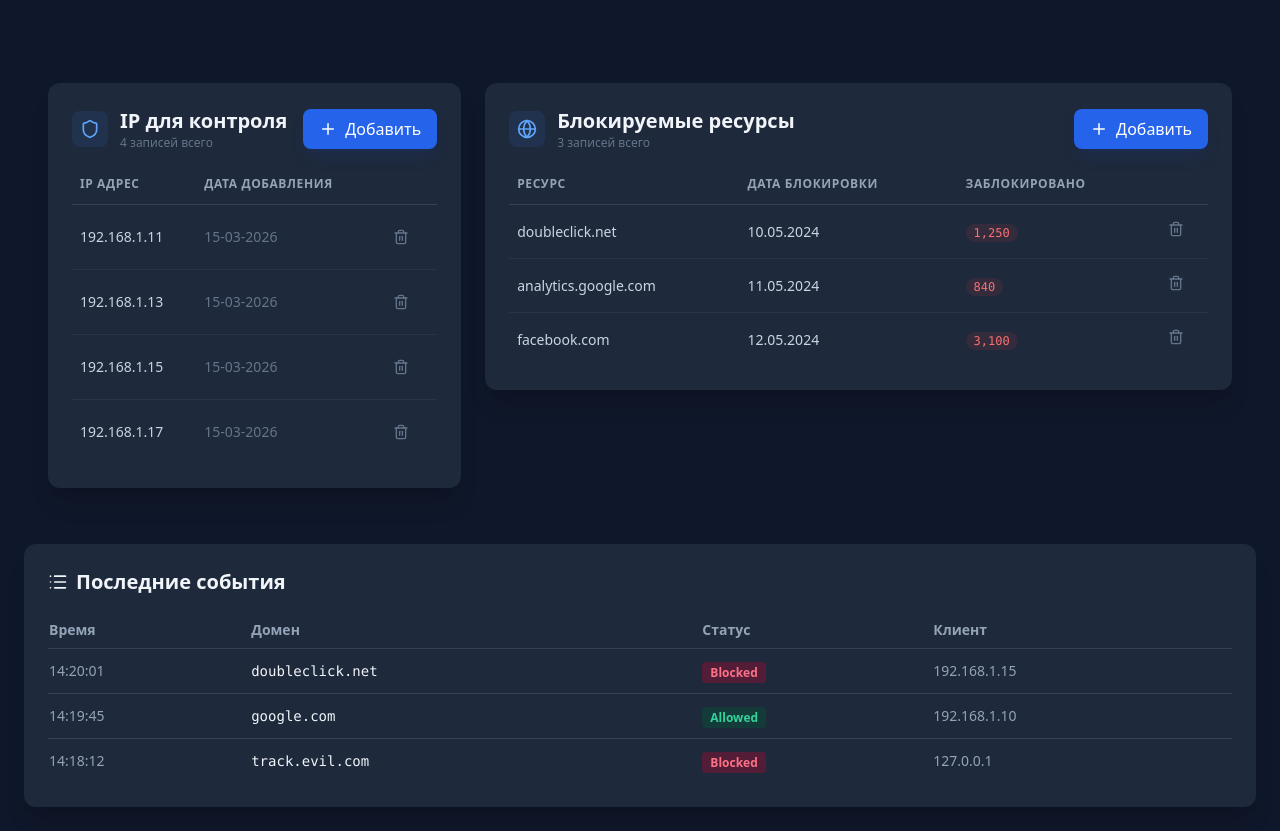
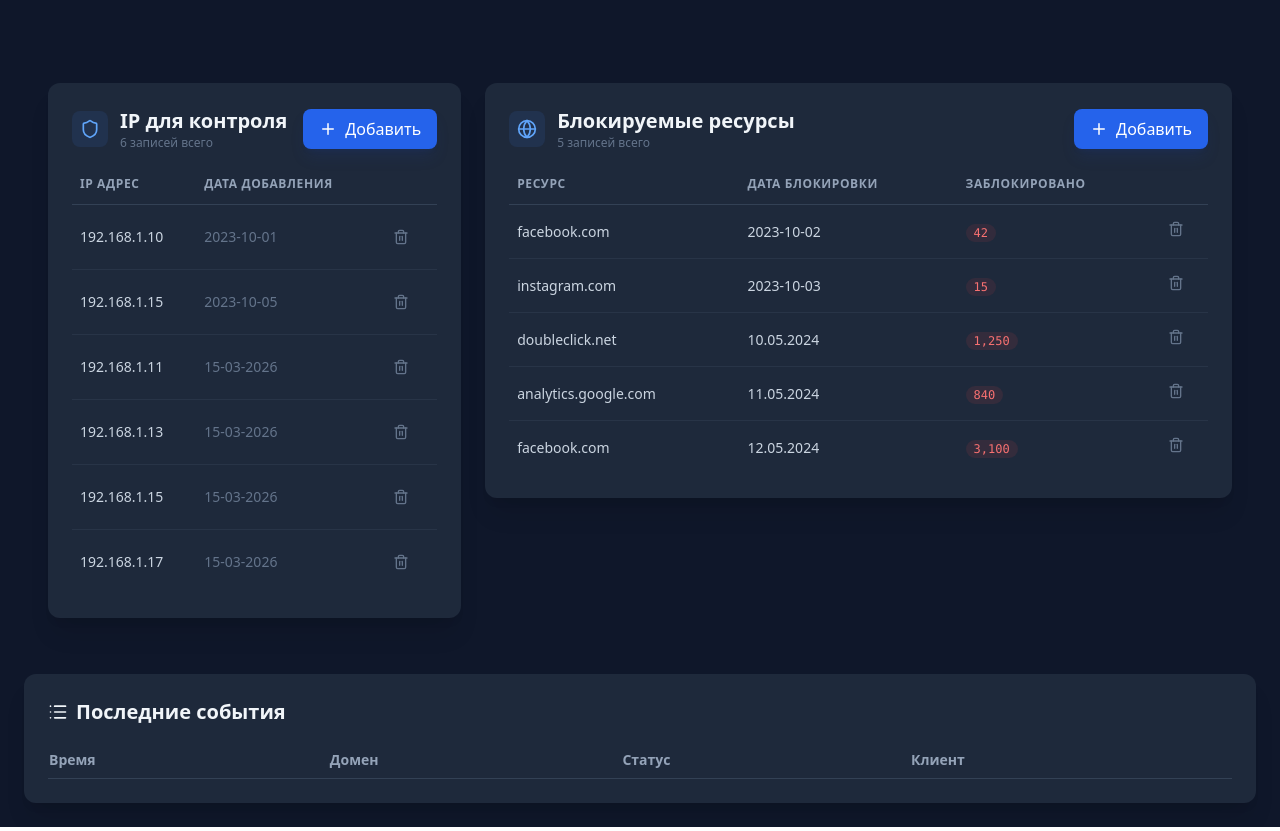
Before and after one commit to bolf/ibgahimsDnsGuard, a React (Create React App) app in the folder frontend/: page / in a window 1280 px wide. Shown: the part 260-1091 px from the top of the page. Built offline with nearby package versions, Linux system fonts and the light colour scheme; the HTML template or start-up script is replaced by a standard one.

Commit message:
extracted types and mocks

```diff
--- a/frontend/src/App.tsx
+++ b/frontend/src/App.tsx
@@ -5,45 +5,9 @@ import ConfirmModal from './components/ConfirmModal';
 import InputModal from './components/InputModal';
 import { isValidLocalIP } from './utils/validators';
 import { Shield, Trash2, Activity, BarChart3, List, Globe } from 'lucide-react';
+import { ControlledIP, BlockedResource, DataType } from './types/dns';
+import { MOCK_IPs, MOCK_RESOURCES, MOCK_STATS } from './data/mocks';
 
-// Имитируем данные от нашего будущего Java-сердца
-const MOCK_STATS = {
-  active: true,
-  blockedCount: 1243,
-  totalQueries: 8540,
-  uptime: "12ч 43м"
-};
-
-const MOCK_IPs = [
-  { ip: "192.168.1.11", addDate: '15-03-2026' },
-  { ip: "192.168.1.13", addDate: '15-03-2026' },
-  { ip: "192.168.1.15", addDate: '15-03-2026' },
-  { ip: "192.168.1.17", addDate: '15-03-2026' },
-];
-
-interface ControlledIP {
-  ip: string;
-  addDate: string;
-}
-
-interface BlockedResource {
-  id: string;
-  resource: string;
-  blockDate: string;
-  requestCount: number;
-}
-
-const MOCK_LOGS = [
-  { id: 1, time: "14:20:01", domain: "doubleclick.net", status: "Blocked", client: "192.168.1.15" },
-  { id: 2, time: "14:19:45", domain: "google.com", status: "Allowed", client: "192.168.1.10" },
-  { id: 3, time: "14:18:12", domain: "track.evil.com", status: "Blocked", client: "127.0.0.1" },
-];
-
-const MOCK_RESOURCES: BlockedResource[] = [
-  { id: '1', resource: 'doubleclick.net', blockDate: '10.05.2024', requestCount: 1250 },
-  { id: '2', resource: 'analytics.google.com', blockDate: '11.05.2024', requestCount: 840 },
-  { id: '3', resource: 'facebook.com', blockDate: '12.05.2024', requestCount: 3100 }
-];
 
 export default function Dashboard() {
   type DataType = 'ip' | 'resource';
@@ -249,21 +213,6 @@ export default function Dashboard() {
                 <th>Клиент</th>
               </tr>
             </thead>
-            <tbody className="divide-y divide-slate-700">
-              {MOCK_LOGS.map(log => (
-                <tr key={log.id} className="hover:bg-slate-750 transition">
-                  <td className="py-3 text-slate-400 text-sm">{log.time}</td>
-                  <td className="font-mono text-sm">{log.domain}</td>
-                  <td>
-                    <span className={`px-2 py-0.5 rounded text-xs font-bold ${log.status === 'Blocked' ? 'bg-rose-900/50 text-rose-400' : 'bg-emerald-900/50 text-emerald-400'
-                      }`}>
-                      {log.status}
-                    </span>
-                  </td>
-                  <td className="text-slate-400 text-sm">{log.client}</td>
-                </tr>
-              ))}
-            </tbody>
           </table>
         </div>
       </div>
--- /dev/null
+++ b/frontend/src/data/mocks.ts
@@ -0,0 +1,25 @@
+import { ControlledIP, BlockedResource, Stats } from '../types/dns';
+
+export const MOCK_IPs: ControlledIP[] = [
+  { ip: '192.168.1.10', addDate: '2023-10-01' },
+  { ip: '192.168.1.15', addDate: '2023-10-05' },
+  { ip: "192.168.1.11", addDate: '15-03-2026' },
+  { ip: "192.168.1.13", addDate: '15-03-2026' },
+  { ip: "192.168.1.15", addDate: '15-03-2026' },
+  { ip: "192.168.1.17", addDate: '15-03-2026' },
+];
+
+export const MOCK_RESOURCES: BlockedResource[] = [
+  { id: '1', resource: 'facebook.com', blockDate: '2023-10-02', requestCount: 42 },
+  { id: '2', resource: 'instagram.com', blockDate: '2023-10-03', requestCount: 15 },
+  { id: '1', resource: 'doubleclick.net', blockDate: '10.05.2024', requestCount: 1250 },
+  { id: '2', resource: 'analytics.google.com', blockDate: '11.05.2024', requestCount: 840 },
+  { id: '3', resource: 'facebook.com', blockDate: '12.05.2024', requestCount: 3100 }
+];
+
+export const MOCK_STATS: Stats = {
+    active: true,
+    blockedCount: 1243,
+    totalQueries: 8540,
+    uptime: "12ч 43м"
+};
--- /dev/null
+++ b/frontend/src/types/dns.ts
@@ -0,0 +1,26 @@
+export type DataType = 'ip' | 'resource';
+
+export interface ControlledIP {
+  ip: string;
+  addDate: string;
+}
+
+export interface BlockedResource {
+  id: string;
+  resource: string;
+  blockDate: string;
+  requestCount: number;
+}
+
+export interface Stats {
+  active: boolean,
+  blockedCount: number,
+  totalQueries: number,
+  uptime: string
+}
+
+// Контракт для будущего сервиса (связь с backend)
+export interface IDNSService {
+  fetchIPs: () => Promise<ControlledIP[]>;
+  fetchResources: () => Promise<BlockedResource[]>;
+}
```
